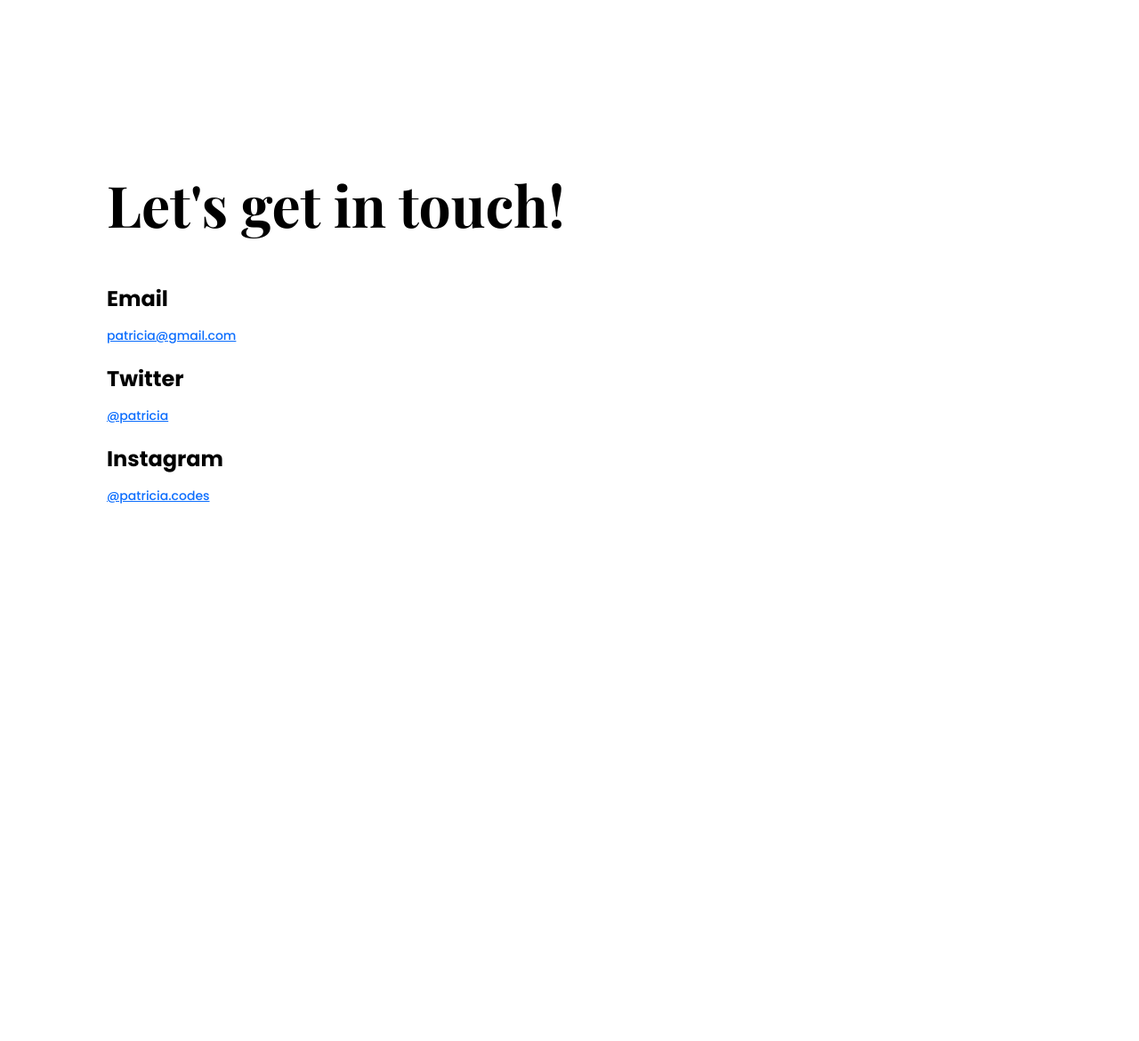
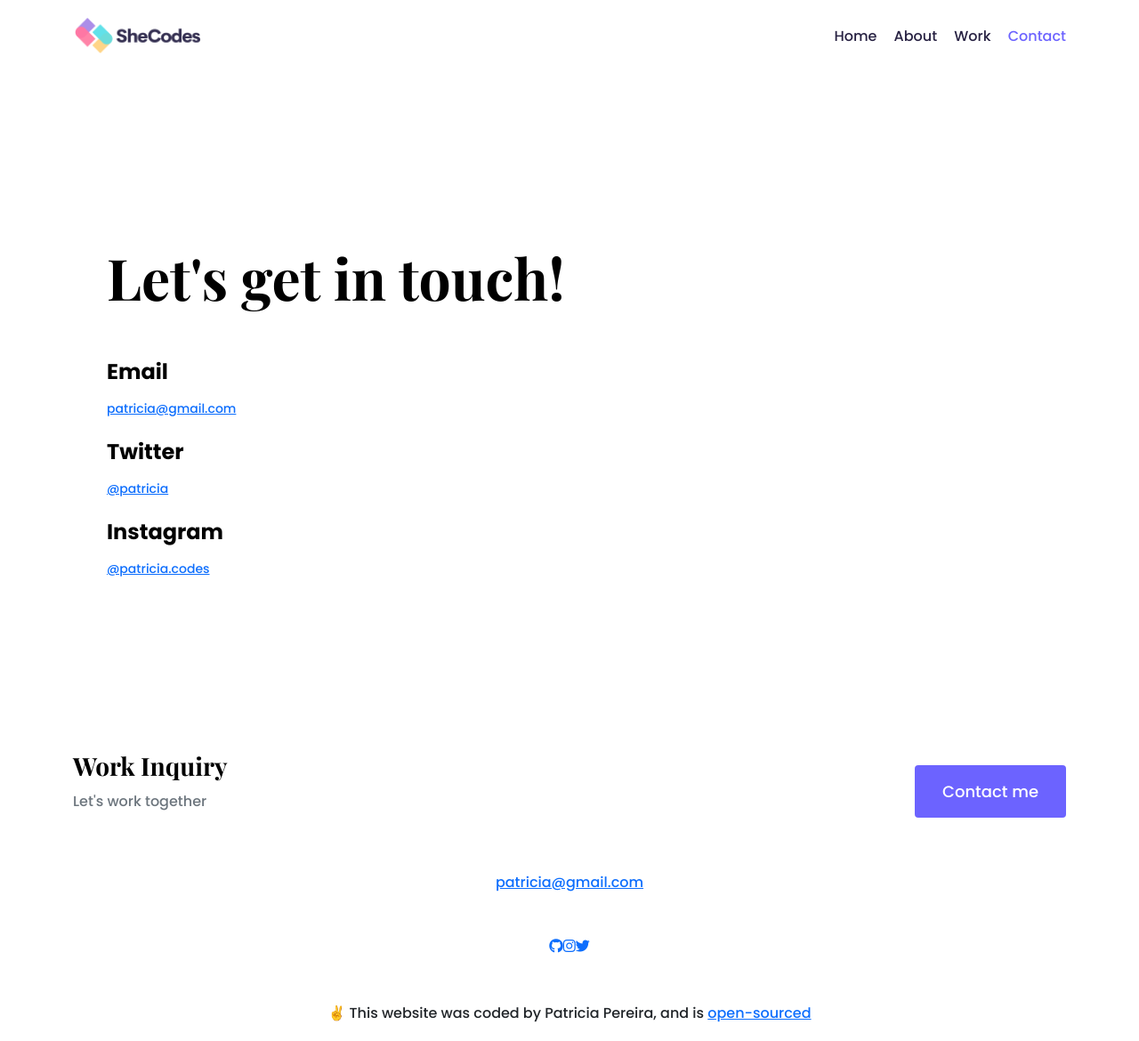
Before and after one commit to Sruti-sahini/Portfolio, a plain HTML site: page contact.html in a window 1280 px wide. Shown: the whole page at 89% size. Before the commit the page ends 800 px from the top, so only its background shows below. Drawn offline with nearby package versions, Linux system fonts and the light colour scheme.

Commit message:
Update contact.html

```diff
--- a/contact.html
+++ b/contact.html
@@ -4,7 +4,11 @@
     <meta charset="UTF-8" />
     <meta http-equiv="X-UA-Compatible" content="IE=edge" />
     <meta name="viewport" content="width=device-width, initial-scale=1.0" />
-    <title>SheCodes Portfolio</title>
+    <meta
+      name="description"
+      content="Contact Patricia. Patricia is a front-end engineer based in Portugal. "
+    />
+    <title>Contact Patricia - Patricia Pereira</title>
 
     <link
       href="https://cdn.jsdelivr.net/npm/bootstrap@5.0.0-beta2/dist/css/bootstrap.min.css"
@@ -30,6 +34,36 @@
     ></script>
   </head>
   <body>
+    <div class="container">
+      <nav class="d-flex justify-content-between">
+        <a href="/" title="Homepage">
+          <img
+            src="images/logo.png"
+            class="logo d-none d-md-block"
+            alt="Patricia Logo"
+          />
+          <img
+            src="images/logo-small.jpg"
+            class="logo d-block d-md-none"
+            alt="Patricia Logo"
+          />
+        </a>
+        <ul>
+          <li>
+            <a href="/" title="Homepage"> Home</a>
+          </li>
+          <li>
+            <a href="/about.html" title="About Patricia"> About</a>
+          </li>
+          <li>
+            <a href="/work.html" title="Patricia's work"> Work</a>
+          </li>
+          <li class="active">
+            <a href="/contact.html" title="Contact Patricia"> Contact</a>
+          </li>
+        </ul>
+      </nav>
+    </div>
     <div class="content-container container">
       <div class="content">
         <h1 class="mb-5">Let's get in touch!</h1>
@@ -51,5 +85,63 @@
         </p>
       </div>
     </div>
+    <footer class="container">
+      <div class="contact-box justify-content-between mb-5 d-none d-md-flex">
+        <div>
+          <h3>Work Inquiry</h3>
+          <p class="text-muted">Let's work together</p>
+        </div>
+        <div>
+          <a
+            href="/contact.html"
+            class="btn btn-branding mt-3"
+            title="Contact Patricia"
+          >
+            Contact me
+          </a>
+        </div>
+      </div>
+      <div class="d-flex justify-content-center mb-5">
+        <a
+          href="mailto:patricia@gmail.com"
+          class="email-link"
+          title="Email Patricia"
+        >
+          patricia@gmail.com
+        </a>
+      </div>
+      <div class="social-links d-flex justify-content-center">
+        <a
+          href="https://www.github.com/patricia"
+          target="_blank"
+          title="GitHub Profile"
+        >
+          <i class="fab fa-github"></i>
+        </a>
+        <a
+          href="https://www.instragram.com/patricia"
+          target="_blank"
+          title="instragram Profile"
+        >
+          <i class="fab fa-instagram"></i>
+        </a>
+        <a
+          href="https://www.twitter.com/patricia"
+          target="_blank"
+          title="Twitter Profile"
+        >
+          <i class="fab fa-twitter"></i>
+        </a>
+      </div>
+      <p class="text-center mt-5">
+        ✌️ This website was coded by Patricia Pereira, and is
+        <a
+          href="https://github.com/matthieua/portfolio-project"
+          target="_blank"
+        >
+          open-sourced
+        </a>
+      </p>
+    </footer>
   </body>
 </html>
```
